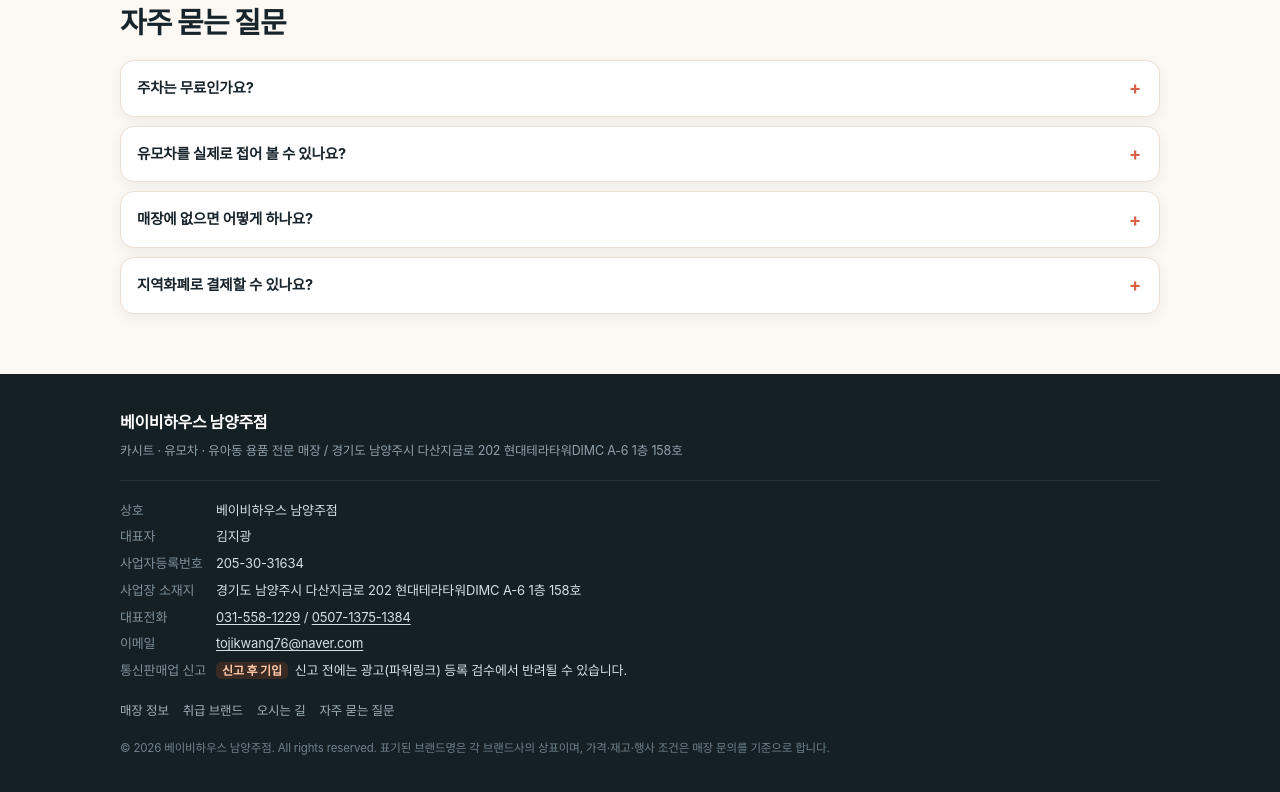
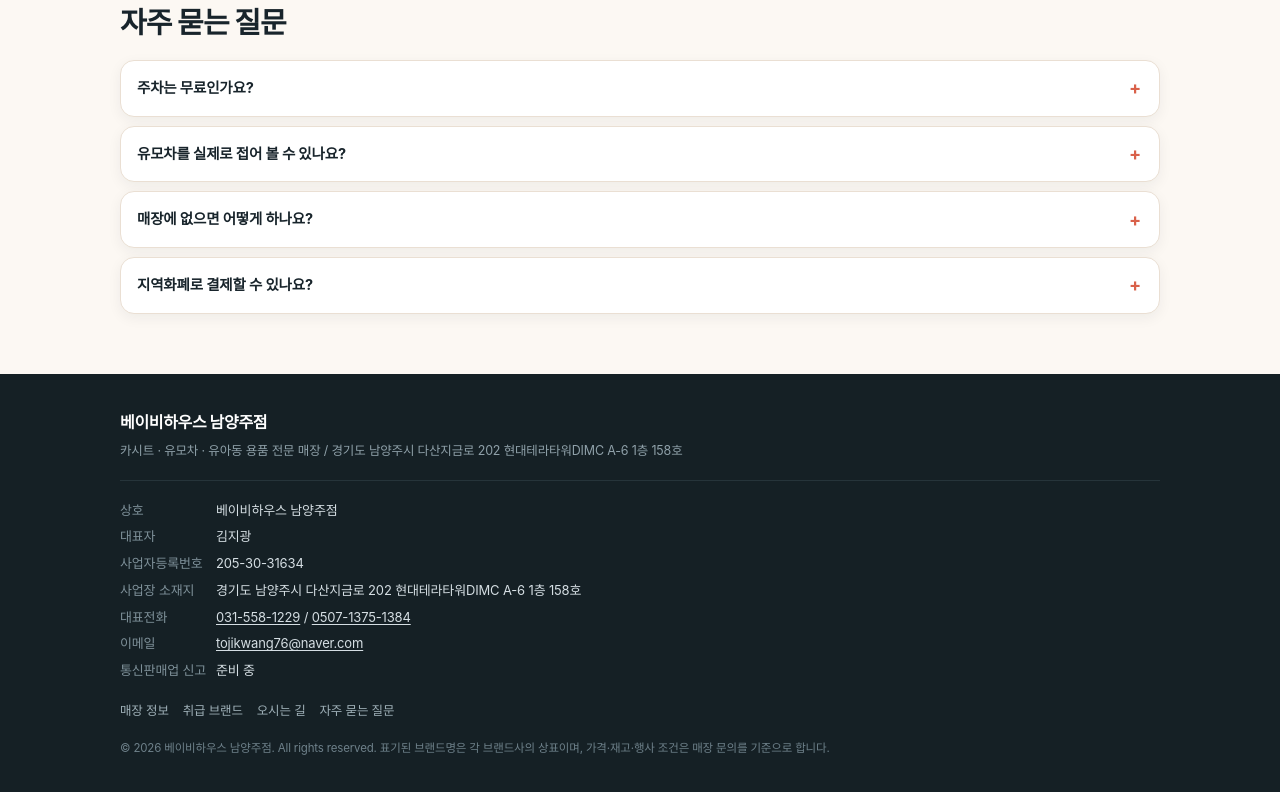
Before and after one commit to tojikwang8148-lang/babyhaus-nyj, a plain HTML site: page index.html in a window 1280 px wide. Shown: the part 2737-3529 px from the top of the page. Drawn offline with Linux system fonts and the light colour scheme.

Commit message:
푸터 통신판매업 신고 문구 정리

```diff
--- a/index.html
+++ b/index.html
@@ -542,7 +542,7 @@
       <div><dt>대표전화</dt><dd><a href="tel:0315581229">031-558-1229</a> / <a href="tel:050713751384">0507-1375-1384</a></dd></div>
       <div><dt>이메일</dt><dd><a href="mailto:tojikwang76@naver.com">tojikwang76@naver.com</a></dd></div>
       <!-- TODO(필수): 통신판매업 신고 완료 후 신고번호로 교체하세요. 예) 제2026-경기남양주-0000호 -->
-      <div><dt>통신판매업 신고</dt><dd><span class="todo">신고 후 기입</span> &nbsp;신고 전에는 광고(파워링크) 등록 검수에서 반려될 수 있습니다.</dd></div>
+      <div><dt>통신판매업 신고</dt><dd>준비 중</dd></div>
     </dl>
 
     <div class="foot-links">
```
